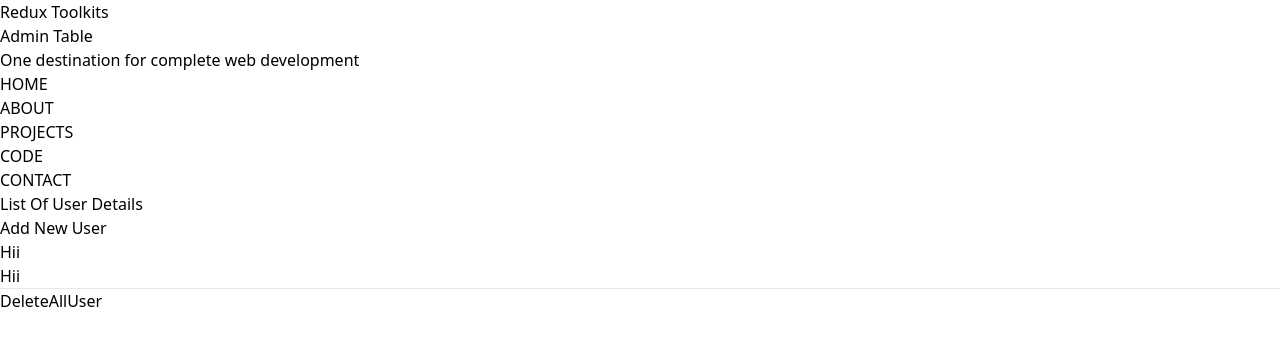
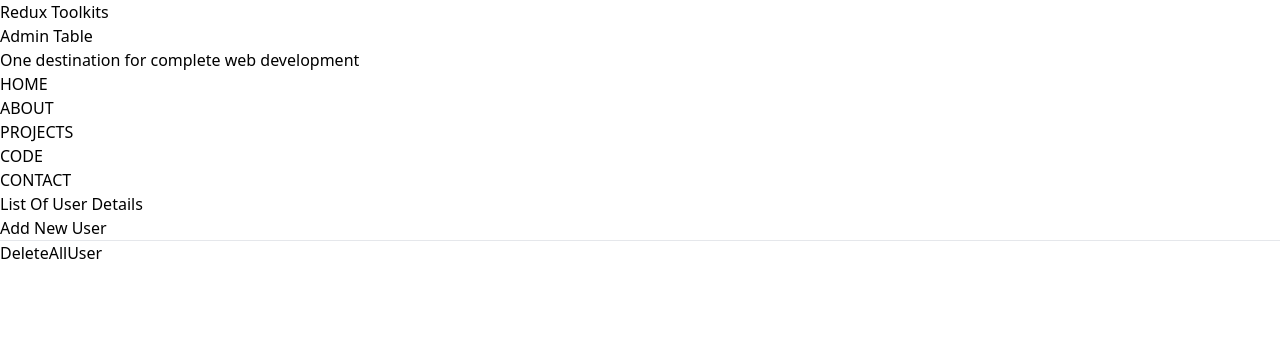
Before and after one commit to codewithsunnyraj/Learn_redux-toolkits, a React (Vite) app: page / in a window 1280 px wide. Shown: the top 346 px of the page. Built offline with nearby package versions, Linux system fonts and the light colour scheme; what chance would draw is missing.

Commit message:
Access and display userdata with the help of useSelector hook

```diff
--- /dev/null
+++ b/src/components/DisplayUser.jsx
@@ -0,0 +1,22 @@
+import React from "react";
+import { useSelector } from "react-redux";
+
+const DisplayUser = () => {
+  const data = useSelector((state) => {
+    return state.users;
+  });
+  console.log(data);
+  return (
+    <div className="text-white">
+      <div className="">
+        {data.map((items, index) => (
+          <div key={index} className="flex">
+            <p className="py-2">{items}</p>
+          </div>
+        ))}
+      </div>
+    </div>
+  );
+};
+
+export default DisplayUser;
--- a/src/components/UserDetails.jsx
+++ b/src/components/UserDetails.jsx
@@ -3,6 +3,7 @@
 import { fakeUserData } from "../api";
 import { useDispatch } from "react-redux";
 import { addUser } from "../store/slices/UserSlice";
+import DisplayUser from "./DisplayUser";
 const UserDetails = () => {
   const dispatch = useDispatch();
 
@@ -28,8 +29,7 @@
         </div>
       </div>
       <div className="py-3">
-        <h3 className="text-white">Hii</h3>
-        <h3 className="text-white">Hii</h3>
+        <DisplayUser />
       </div>
       <hr className="border-b-  border-white" />
       <DeleteAllUser />
```
